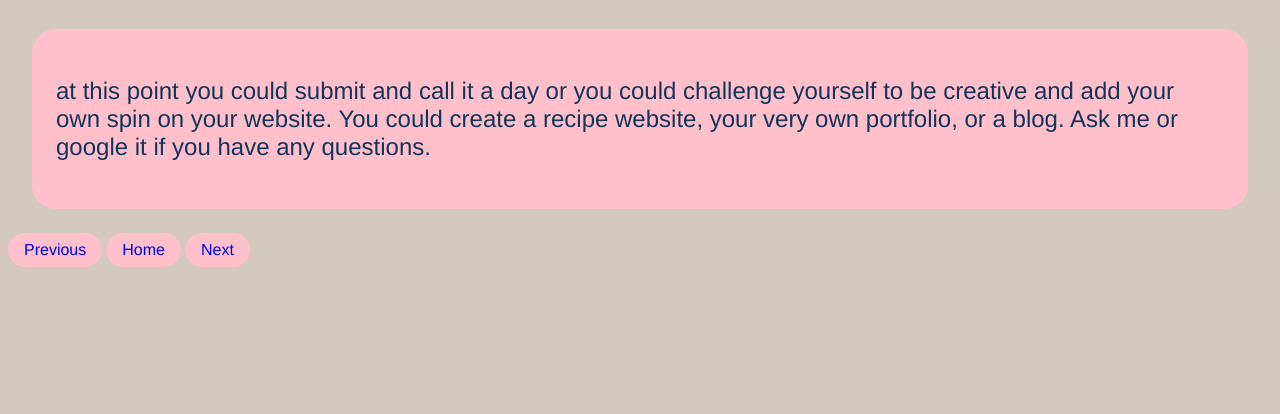
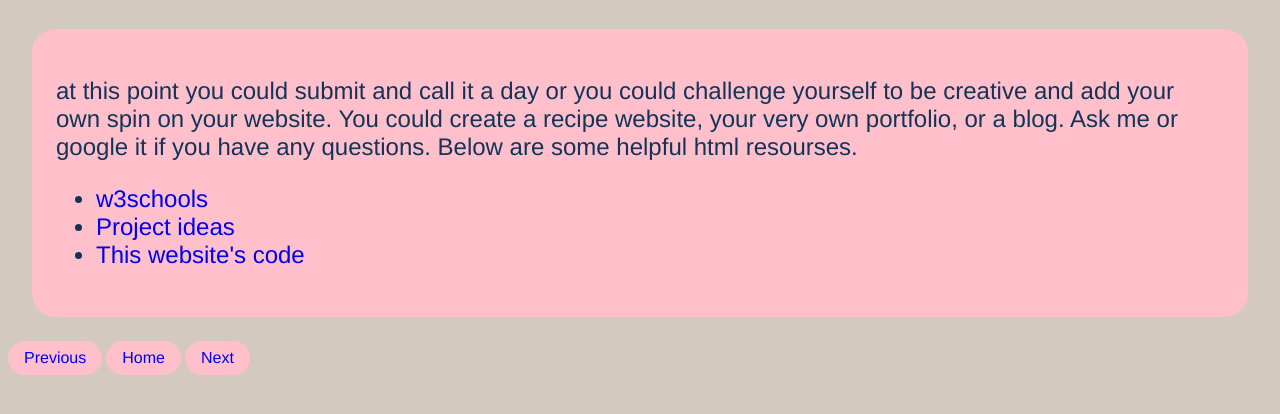
Before and after one commit to ast-abo/ast-abo.github.io, a plain HTML site: page step4.html in a window 1280 px wide. Shown: the part 100-514 px from the top of the page. Drawn offline with Linux system fonts and the light colour scheme.

Commit message:
update step4.html

```diff
--- a/step4.html
+++ b/step4.html
@@ -19,8 +19,15 @@
         <p> at this point you could submit and call it a day or
             you could challenge yourself to be creative and add your own
             spin on your website. You could create a recipe website, your very own
-            portfolio, or a blog. Ask me or google it if you have any questions.
+            portfolio, or a blog. Ask me or google it if you have any questions. Below are some helpful html resourses.
         </p>
+
+        <ul>
+          <li> <a href="https://www.w3schools.com/"> w3schools </a> </li>
+          <li> <a href="https://blog.hubspot.com/website/html-projects-for-beginners"> Project ideas </a> </li>
+          <li> <a href="https://github.com/ast-abo/ast-abo.github.io"> This website's code </a> </li>
+        </ul>
+
         </section>
     </main>
 
```
